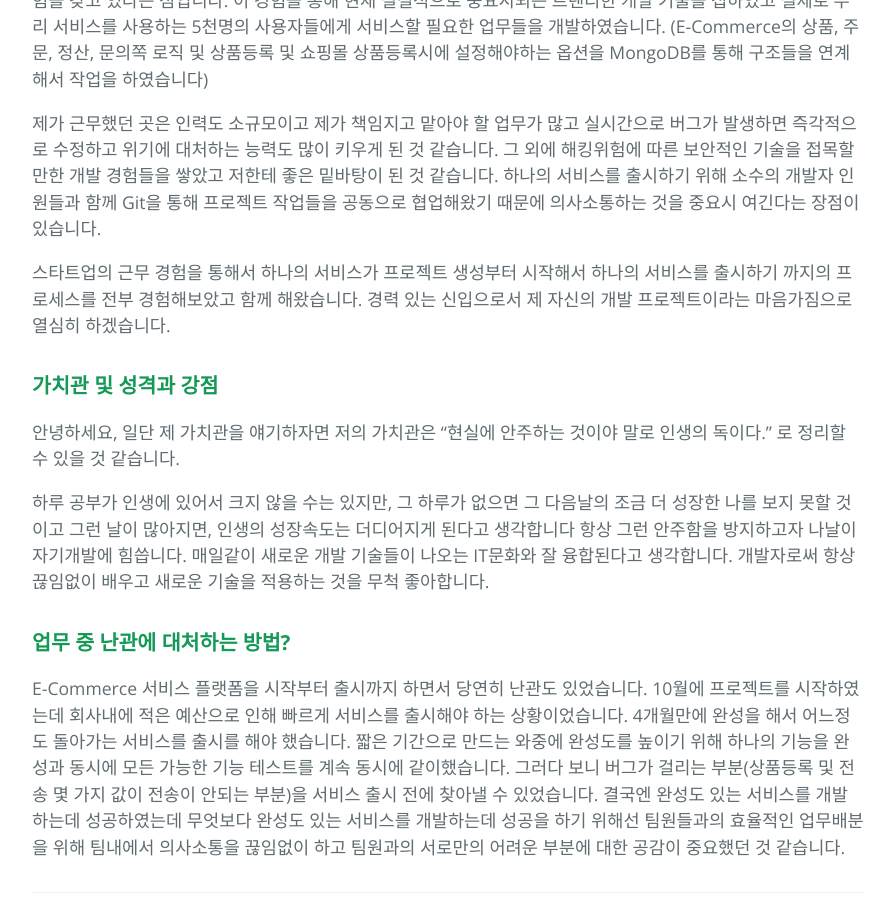
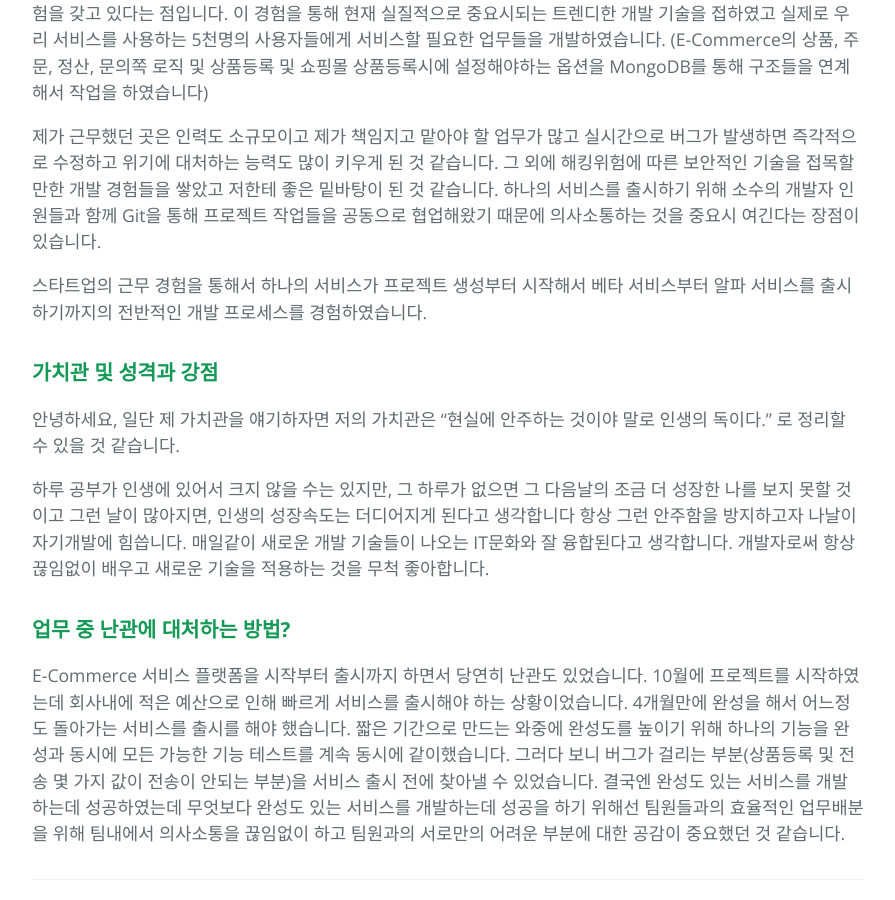
Before and after one commit to 2haein/theofto, a Jekyll site: the page built from index.md, in a window 1280 px wide and 900 px high, scrolled down 6790 px. Shown: the whole window, without its empty margins (192-1087 px from the left). Built offline with Jekyll 4.4.1, drawn with Linux system fonts in a browser that asks for light colours; our own code applies the rules of GitHub Pages for plain Markdown files.

Commit message:
Update index.md

```diff
--- a/index.md
+++ b/index.md
@@ -206,7 +206,7 @@ RDP 프로토콜을 이용한 원격 접속 프로그램으로 사용자가 사
 - Jira/Conflunce
 
 ---
-#### **소개**
+## **소개**
 
 ---
 
@@ -216,7 +216,7 @@ RDP 프로토콜을 이용한 원격 접속 프로그램으로 사용자가 사
 
 제가 근무했던 곳은 인력도 소규모이고 제가 책임지고 맡아야 할 업무가 많고 실시간으로 버그가 발생하면 즉각적으로 수정하고 위기에 대처하는 능력도 많이 키우게 된 것 같습니다. 그 외에 해킹위험에 따른 보안적인 기술을 접목할 만한 개발 경험들을 쌓았고 저한테 좋은 밑바탕이 된 것 같습니다. 하나의 서비스를 출시하기 위해 소수의 개발자 인원들과 함께 Git을 통해 프로젝트 작업들을 공동으로 협업해왔기 때문에 의사소통하는 것을 중요시 여긴다는 장점이 있습니다.
 
-스타트업의 근무 경험을 통해서 하나의 서비스가 프로젝트 생성부터 시작해서 하나의 서비스를 출시하기 까지의 프로세스를 전부 경험해보았고 함께 해왔습니다. 경력 있는 신입으로서 제 자신의 개발 프로젝트이라는 마음가짐으로 열심히 하겠습니다.
+스타트업의 근무 경험을 통해서 하나의 서비스가 프로젝트 생성부터 시작해서 베타 서비스부터 알파 서비스를 출시하기까지의 전반적인 개발 프로세스를 경험하였습니다.
 
 ### **가치관 및 성격과 강점**
 
```
